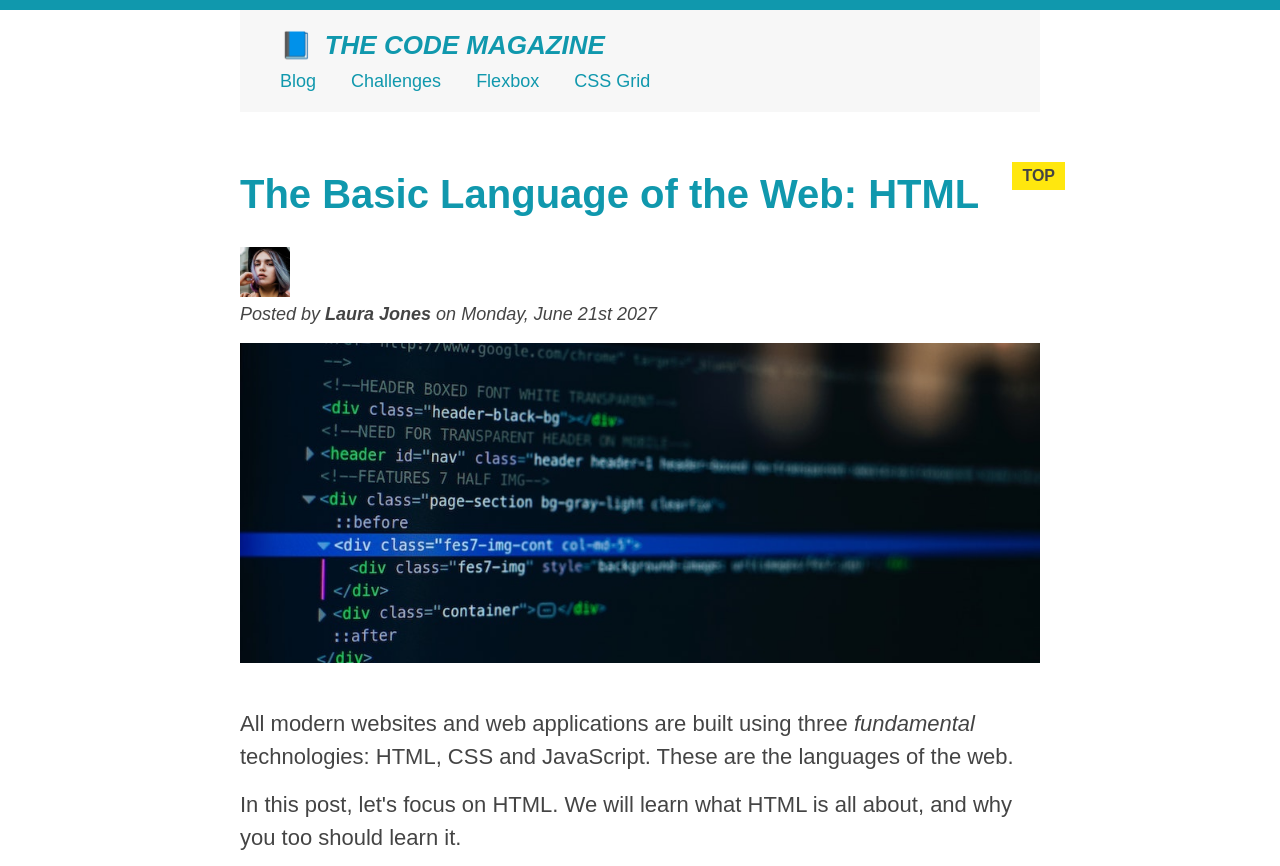
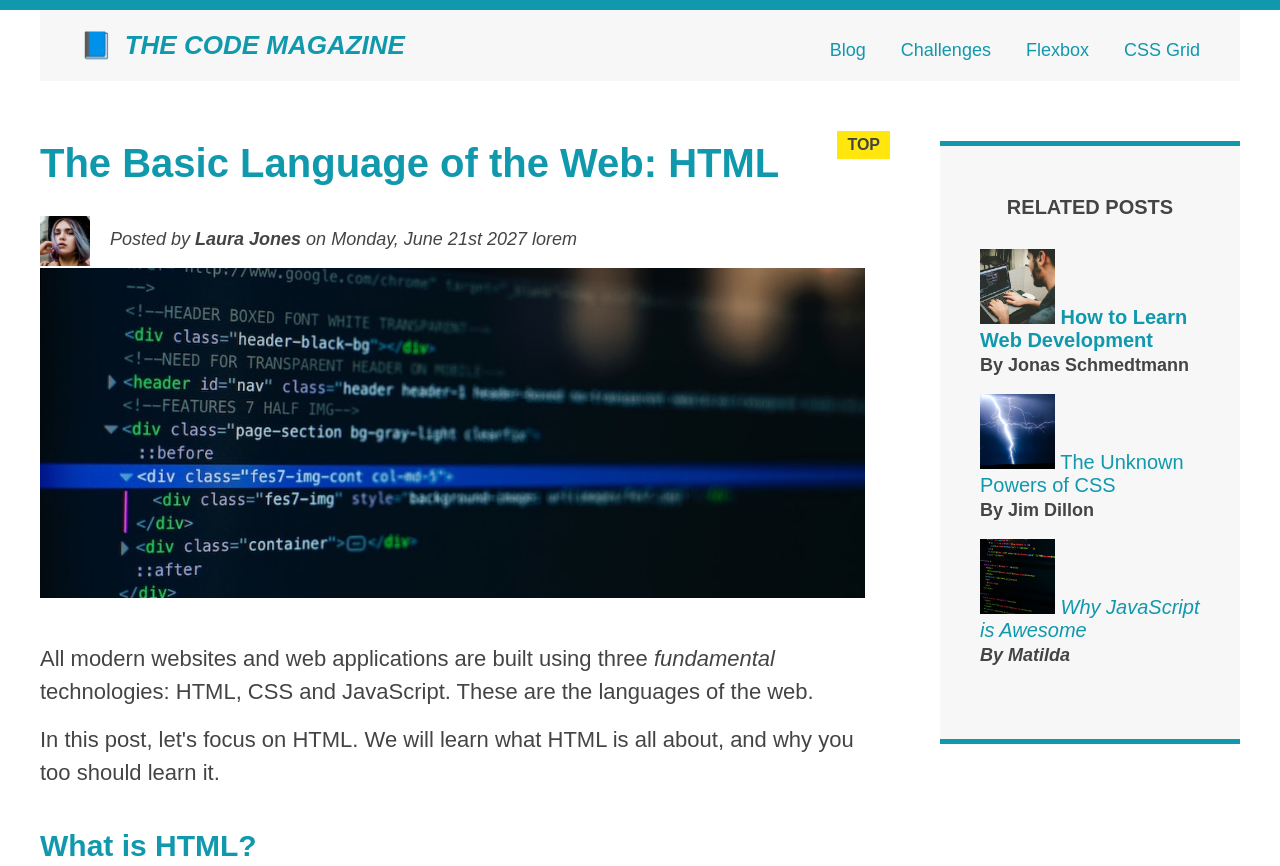
Before and after one commit to mamad34/Build-Responsive-Real-World-Websites-with-HTML-and-CSS, a plain HTML site: page jonasCssFandamental Code/index.html in a window 1280 px wide. Shown: the top 866 px of the page. Drawn offline with Linux system fonts and the light colour scheme.

Commit message:
end of float part

```diff
--- a/jonasCssFandamental Code/index.html
+++ b/jonasCssFandamental Code/index.html
@@ -1,5 +1,6 @@
 <!DOCTYPE html>
 <html lang="en">
+
 <head>
     <meta charset="UTF-8" />
     <link href="style.css" rel="stylesheet" />
@@ -18,7 +19,7 @@
     -->
 
     <div class="container">
-      <header class="main-header">
+        <header class="main-header clearfix">
             <h1>📘 The Code Magazine</h1>
 
             <nav>
@@ -28,56 +29,39 @@
                 <a href="#">Flexbox</a>
                 <a href="#">CSS Grid</a>
             </nav>
+            <!-- <div class="clear"></div>  -->
         </header>
 
         <article>
             <header class="post-header">
                 <h2>The Basic Language of the Web: HTML</h2>
 
-          <img
-            src="img/laura-jones.jpg"
-            alt="Headshot of Laura Jones"
-            height="50"
-            width="50"
-          />
+                <img src="img/laura-jones.jpg" alt="Headshot of Laura Jones" height="50" width="50" class="author-img" />
 
-          <p id="author">
-            Posted by <strong>Laura Jones</strong> on Monday, June 21st 2027
+                <p id="author" class="author">
+                    Posted by <strong>Laura Jones</strong> on Monday, June 21st 2027 lorem
                 </p>
 
-          <img
-            src="img/post-img.jpg"
-            alt="HTML code on a screen"
-            width="500"
-            height="200"
-            class="post-img"
-          />
+                <img src="img/post-img.jpg" alt="HTML code on a screen" width="500" height="200" class="post-img" />
                 <button>❤️ Like</button>
             </header>
 
             <p>
                 All modern websites and web applications are built using three
-          <em>fundamental</em>
-          technologies: HTML, CSS and JavaScript. These are the languages of the
-          web.
+                <em>fundamental</em> technologies: HTML, CSS and JavaScript. These are the languages of the web.
             </p>
 
             <p>
-          In this post, let's focus on HTML. We will learn what HTML is all
-          about, and why you too should learn it.
+                In this post, let's focus on HTML. We will learn what HTML is all about, and why you too should learn it.
             </p>
 
             <h3>What is HTML?</h3>
             <p>
                 HTML stands for <strong>H</strong>yper<strong>T</strong>ext
-          <strong>M</strong>arkup <strong>L</strong>anguage. It's a markup
-          language that web developers use to structure and describe the content
-          of a webpage (not a programming language).
+                <strong>M</strong>arkup <strong>L</strong>anguage. It's a markup language that web developers use to structure and describe the content of a webpage (not a programming language).
             </p>
             <p>
-          HTML consists of elements that describe different types of content:
-          paragraphs, links, headings, images, video, etc. Web browsers
-          understand HTML and render HTML code as websites.
+                HTML consists of elements that describe different types of content: paragraphs, links, headings, images, video, etc. Web browsers understand HTML and render HTML code as websites.
             </p>
             <p>In HTML, each element is made up of 3 parts:</p>
 
@@ -89,10 +73,7 @@
 
             <p>
                 You can learn more at
-          <a
-            href="https://developer.mozilla.org/en-US/docs/Web/HTML"
-            target="_blank"
-            >MDN Web Docs</a
+                <a href="https://developer.mozilla.org/en-US/docs/Web/HTML" target="_blank">MDN Web Docs</a
           >.
         </p>
 
@@ -134,22 +115,12 @@
                 <p class="related-author">By Jonas Schmedtmann</p>
                 </li>
                 <li>
-            <img
-              src="img/related-2.jpg"
-              alt="Lightning"
-              width="75"
-              height="75"
-            />
+                    <img src="img/related-2.jpg" alt="Lightning" width="75" height="75" />
                     <a href="#">The Unknown Powers of CSS</a>
                     <p class="related-author">By Jim Dillon</p>
                 </li>
                 <li>
-            <img
-              src="img/related-3.jpg"
-              alt="JavaScript code on a screen"
-              width="75"
-              height="75"
-            />
+                    <img src="img/related-3.jpg" alt="JavaScript code on a screen" width="75" height="75" />
                     <a href="#">Why JavaScript is Awesome</a>
                     <p class="related-author">By Matilda</p>
                 </li>
@@ -163,4 +134,5 @@
                 </footer>
     </div>
 </body>
+
 </html>
--- a/jonasCssFandamental Code/style.css
+++ b/jonasCssFandamental Code/style.css
@@ -2,19 +2,21 @@
     /* border-top: 10px solid #1098ad; */
     margin: 0;
     padding: 0;
+    box-sizing: border-box;
 }
 
+
 /* PAGE SECTIONS */
+
 body {
     color: #444;
     font-family: sans-serif;
-
     border-top: 10px solid #1098ad;
     position: relative;
 }
 
 .container {
-  width: 800px;
+    width: 1200px;
     /* margin-left: auto;
   margin-right: auto; */
     margin: 0 auto;
@@ -22,6 +24,7 @@ body {
 
 .main-header {
     background-color: #f7f7f7;
+    /* background-color: red; */
     /* padding: 20px;
   padding-left: 40px;
   padding-right: 40px; */
@@ -50,11 +53,15 @@ aside {
     border-bottom: 5px solid #1098ad;
     /* padding-top: 50px;
   padding-bottom: 50px; */
-  padding: 50px 0;
-  width: 500px;
+    padding: 50px 40px;
+    /* box-sizing: border-box; */
+    /* boxsizin border box will use exact size of code
+    padding will be the box it self */
 }
 
+
 /* SMALLER ELEMENTS */
+
 h1,
 h2,
 h3 {
@@ -82,6 +89,7 @@ h4 {
     font-size: 20px;
     text-transform: uppercase;
     text-align: center;
+    margin-bottom: 30px;
 }
 
 p {
@@ -106,9 +114,11 @@ li:last-child {
     margin-bottom: 0;
 }
 
+
 /* footer p {
   font-size: 16px;
 } */
+
 
 /* article header p {
   font-style: italic;
@@ -128,17 +138,20 @@ li:last-child {
     font-weight: bold;
 }
 
+
 /* ul {
   list-style: none;
 } */
 
 .related {
     list-style: none;
+    margin-left: 0;
 }
 
 body {
     /* background-color: orangered; */
 }
+
 
 /* .first-li {
   font-weight: bold;
@@ -156,12 +169,16 @@ li:nth-child(even) {
     /* color: red; */
 }
 
+
 /* Misconception: this won't work! */
+
 article p:first-child {
     color: red;
 }
 
+
 /* Styling links */
+
 a:link {
     color: #1098ad;
     text-decoration: none;
@@ -182,6 +199,8 @@ a:active {
     background-color: black;
     font-style: italic;
 }
+
+
 /* LVHA */
 
 .post-img {
@@ -194,7 +213,6 @@ nav a:link {
   margin: 20px;
   padding: 20px;
   display: block; */
-
     margin-right: 30px;
     margin-top: 10px;
     display: inline-block;
@@ -208,7 +226,6 @@ button {
     font-size: 22px;
     padding: 20px;
     cursor: pointer;
-
     position: absolute;
     /* top: 50px;
   left: 50px; */
@@ -221,7 +238,7 @@ h1::first-letter {
     margin-right: 5px;
 }
 
-h3 + p::first-line {
+h3+p::first-line {
     /* color: red; */
 }
 
@@ -243,7 +260,10 @@ h2::before {
     right: -25px;
 }
 
+
 /* Resolving conflicts */
+
+
 /* #copyright {
   color: red;
 }
@@ -257,7 +277,67 @@ footer p {
   color: green !important;
 } */
 
+
 /* nav a:link,
 nav p {
   font-size: 18px;
 } */
+
+
+/* fLOATS */
+
+.author-img {
+    float: left;
+}
+
+.author {
+    /* padding-left: 80px; */
+    margin-left: 20px;
+    padding-top: 10px;
+    float: left;
+}
+
+
+/* when two child ele got floated actually they are not there any more */
+
+
+/* and this will remove the hight */
+
+
+/* text and ele will wraap around the floated ele */
+
+h1 {
+    float: left;
+}
+
+nav {
+    float: right;
+}
+
+.clear {
+    /* clearin both righ and left float */
+    clear: both;
+}
+
+.clearfix::after {
+    clear: both;
+    /* psudo ele need content */
+    content: "";
+    /* psudo ele are inline ele and clearin only works on block level ele */
+    display: block;
+}
+
+article {
+    width: 825px;
+    float: left;
+}
+
+aside {
+    width: 300px;
+    float: right;
+}
+
+footer {
+    clear: both;
+    /* footer will float around so clear both */
+}
```
Lines whose indentation alone changed are shown as unchanged.
